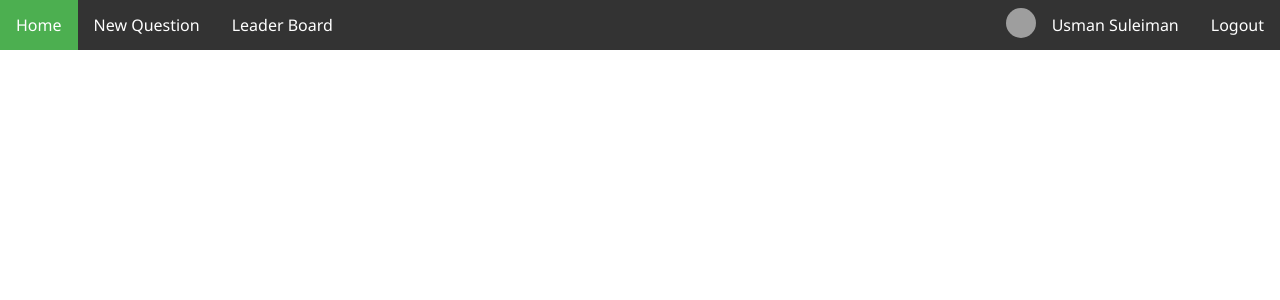
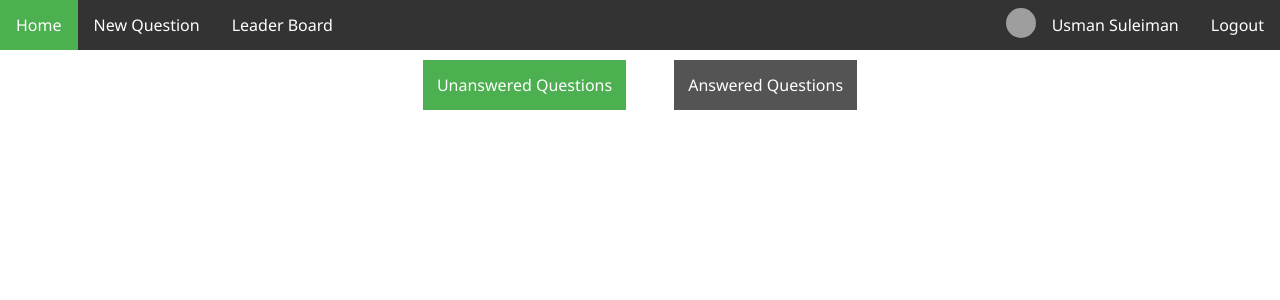
Before and after one commit to usmansbk/would-you-rather, a React (Create React App) app: page / in a window 1280 px wide. Shown: the top 300 px of the page. Built offline with nearby package versions, Linux system fonts and the light colour scheme; grey boxes are pictures that could not be loaded.

Commit message:
style: Tabs

```diff
--- a/src/components/Home.js
+++ b/src/components/Home.js
@@ -1,22 +1,47 @@
+import clsx from "clsx";
+import { useState } from "react";
 import styles from "../styles/home.module.css";
 
+const ANSWERED = "answered";
+const UNANSWERED = "unanswered";
+
 export default function Home() {
+  const [tab, setTab] = useState(UNANSWERED);
+
+  const _goTo = (e, tab) => {
+    e.preventDefault();
+    setTab(tab);
+  };
+
   return (
     <div className={styles.container}>
+      <div className={styles.content}>
         <nav>
           <ul className={styles.list}>
             <li className={styles.item}>
-            <a href="#unanswered" className={styles.link}>
+              <a
+                href="#unanswered"
+                className={clsx(
+                  styles.link,
+                  tab === UNANSWERED && styles.active
+                )}
+                onClick={(e) => _goTo(e, UNANSWERED)}
+              >
                 Unanswered Questions
               </a>
             </li>
             <li className={styles.item}>
-            <a href="#answered" className={styles.link}>
+              <a
+                href="#answered"
+                className={clsx(styles.link, tab === ANSWERED && styles.active)}
+                onClick={(e) => _goTo(e, ANSWERED)}
+              >
                 Answered Questions
               </a>
             </li>
           </ul>
         </nav>
       </div>
+    </div>
   );
 }
--- a/src/styles/home.module.css
+++ b/src/styles/home.module.css
@@ -1,20 +1,36 @@
 .container {
   height: 100vh;
-  margin: 100px;
+  width: 100%;
+}
+
+.content {
+  margin-top: 60px;
+  display: flex;
+  justify-content: center;
+  align-items: center;
 }
 
 .list {
   list-style: none;
   text-align: center;
+  padding: 14px;
+  margin: 0;
 }
 
 .item {
   text-align: center;
-  margin: 20px;
-  padding: 0;
   display: inline;
+  margin: 10px;
+  padding: 14px;
 }
 
 .link {
+  background-color: #545454;
   text-decoration: none;
+  color: white;
+  padding: 14px;
 }
+
+.active {
+  background-color: #4caf50;
+}
```
Lines whose indentation alone changed are shown as unchanged.
